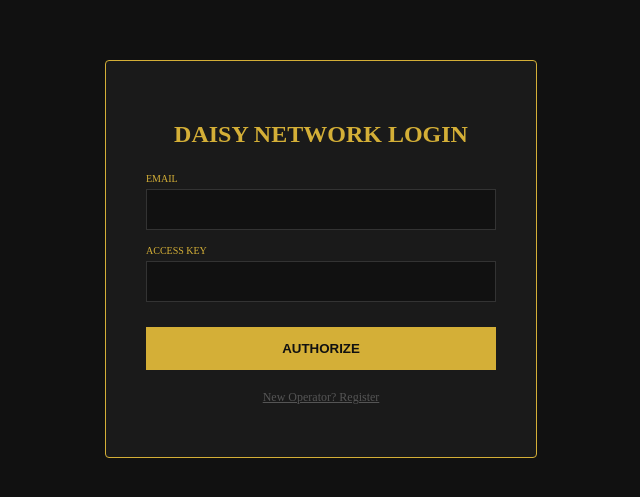
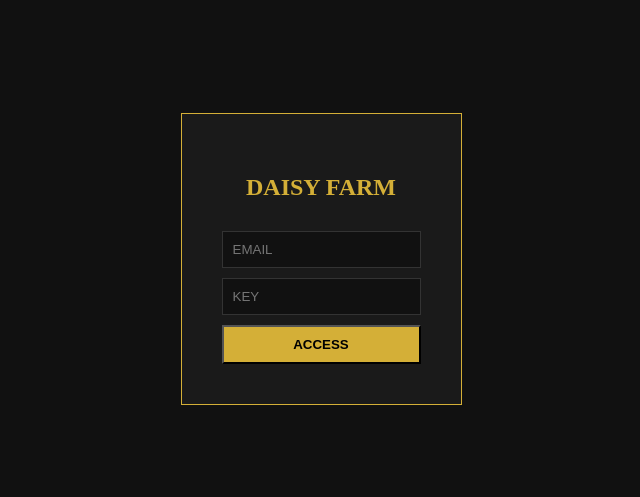
Before and after one commit to Daisyfarm/ctfg-portal, a Next.js app: page / in a window 1280 px wide. Shown: the part 141-638 px from the top of the page, without its empty margins (319-959 px from the left). Built offline with nearby package versions, Linux system fonts and the light colour scheme.

Commit message:
Update page.tsx

```diff
--- a/app/page.tsx
+++ b/app/page.tsx
@@ -1,96 +1,26 @@
 "use client";
-import { useState, useEffect } from 'react';
-import { sb } from "../lib/supabase";
+import { useState } from 'react';
+import { sb } from "@/lib/supabase"; // Use the @ alias here too
 
-export default function AuthPage() {
+export default function LoginPage() {
   const [email, setEmail] = useState('');
   const [password, setPassword] = useState('');
-  const [username, setUsername] = useState('');
-  const [isLogin, setIsLogin] = useState(true);
-  const [loading, setLoading] = useState(false);
-  const [checkingAuth, setCheckingAuth] = useState(true);
 
-  // --- AUTO-REDIRECT LOGIC ---
-  useEffect(() => {
-    const checkUser = async () => {
-      const { data: { session } } = await sb.auth.getSession();
-      if (session) {
-        window.location.href = '/dashboard';
-      } else {
-        setCheckingAuth(false);
-      }
-    };
-    checkUser();
-  }, []);
-
-  const handleAuth = async (e: React.FormEvent) => {
+  const login = async (e: any) => {
     e.preventDefault();
-    setLoading(true);
-    try {
-      if (isLogin) {
-        const { error } = await sb.auth.signInWithPassword({ email, password });
-        if (error) throw error;
-        window.location.href = '/dashboard';
-      } else {
-        if (!username) return alert("Please enter a username");
-        const { data: authData, error: authError } = await sb.auth.signUp({ email, password });
-        if (authError) throw authError;
-
-        if (authData.user) {
-          const { error: profileError } = await sb.from("profiles").insert({
-            id: authData.user.id,
-            username: username,
-            balance: 1000,
-            rank: 'User'
-          });
-          if (profileError) throw profileError;
-          alert("Account created! Logging you in...");
-          window.location.href = '/dashboard';
-        }
-      }
-    } catch (err: any) {
-      alert(err.message || "Authentication Failed");
-    } finally {
-      setLoading(false);
-    }
+    const { error } = await sb.auth.signInWithPassword({ email, password });
+    if (error) alert(error.message);
+    else window.location.href = '/dashboard';
   };
 
-  // Show a blank loading state while checking if they are already logged in
-  if (checkingAuth) return (
-    <div style={{background:'#111', color:'#d4af37', height:'100vh', display:'flex', alignItems:'center', justifyContent:'center', fontFamily:'serif'}}>
-      <p style={{letterSpacing:'2px'}}>CHECKING CREDENTIALS...</p>
-    </div>
-  );
-
   return (
-    <div style={{ background: '#111', color: '#f5f5dc', height: '100vh', display: 'flex', alignItems: 'center', justifyContent: 'center', fontFamily: 'serif' }}>
-      <div style={{ background: '#1a1a1a', padding: '40px', borderRadius: '4px', width: '350px', border: '1px solid #d4af37' }}>
-        <h2 style={{ textAlign: 'center', marginBottom: '25px', color: '#d4af37' }}>
-          {isLogin ? 'DAISY NETWORK LOGIN' : 'CREATE OPERATOR'}
-        </h2>
-        <form onSubmit={handleAuth}>
-          {!isLogin && (
-            <div style={{ marginBottom: '15px' }}>
-              <label style={{ fontSize: '10px', color: '#d4af37', display: 'block', marginBottom: '5px' }}>USERNAME</label>
-              <input style={{ width: '100%', padding: '12px', background: '#111', border: '1px solid #333', color: '#fff', boxSizing: 'border-box' }} onChange={(e) => setUsername(e.target.value)} required />
-            </div>
-          )}
-          <div style={{ marginBottom: '15px' }}>
-            <label style={{ fontSize: '10px', color: '#d4af37', display: 'block', marginBottom: '5px' }}>EMAIL</label>
-            <input type="email" style={{ width: '100%', padding: '12px', background: '#111', border: '1px solid #333', color: '#fff', boxSizing: 'border-box' }} onChange={(e) => setEmail(e.target.value)} required />
-          </div>
-          <div style={{ marginBottom: '25px' }}>
-            <label style={{ fontSize: '10px', color: '#d4af37', display: 'block', marginBottom: '5px' }}>ACCESS KEY</label>
-            <input type="password" style={{ width: '100%', padding: '12px', background: '#111', border: '1px solid #333', color: '#fff', boxSizing: 'border-box' }} onChange={(e) => setPassword(e.target.value)} required />
-          </div>
-          <button disabled={loading} style={{ width: '100%', padding: '14px', background: loading ? '#333' : '#d4af37', border: 'none', color: '#111', fontWeight: 'bold', cursor: 'pointer' }}>
-            {loading ? 'SYNCING...' : (isLogin ? 'AUTHORIZE' : 'INITIALIZE')}
-          </button>
-        </form>
-        <p onClick={() => setIsLogin(!isLogin)} style={{ textAlign: 'center', fontSize: '12px', marginTop: '20px', color: '#555', cursor: 'pointer', textDecoration: 'underline' }}>
-          {isLogin ? "New Operator? Register" : "Existing Operator? Login"}
-        </p>
-      </div>
+    <div style={{ background: '#111', height: '100vh', display: 'flex', alignItems: 'center', justifyContent: 'center' }}>
+      <form onSubmit={login} style={{ background: '#1a1a1a', padding: '40px', border: '1px solid #d4af37', display:'flex', flexDirection:'column', gap:'10px' }}>
+        <h2 style={{color:'#d4af37', textAlign:'center'}}>DAISY FARM</h2>
+        <input type="email" placeholder="EMAIL" onChange={e => setEmail(e.target.value)} style={{padding:'10px', background:'#111', border:'1px solid #333', color:'#fff'}} />
+        <input type="password" placeholder="KEY" onChange={e => setPassword(e.target.value)} style={{padding:'10px', background:'#111', border:'1px solid #333', color:'#fff'}} />
+        <button style={{padding:'10px', background:'#d4af37', fontWeight:'bold', cursor:'pointer'}}>ACCESS</button>
+      </form>
     </div>
   );
 }
```
